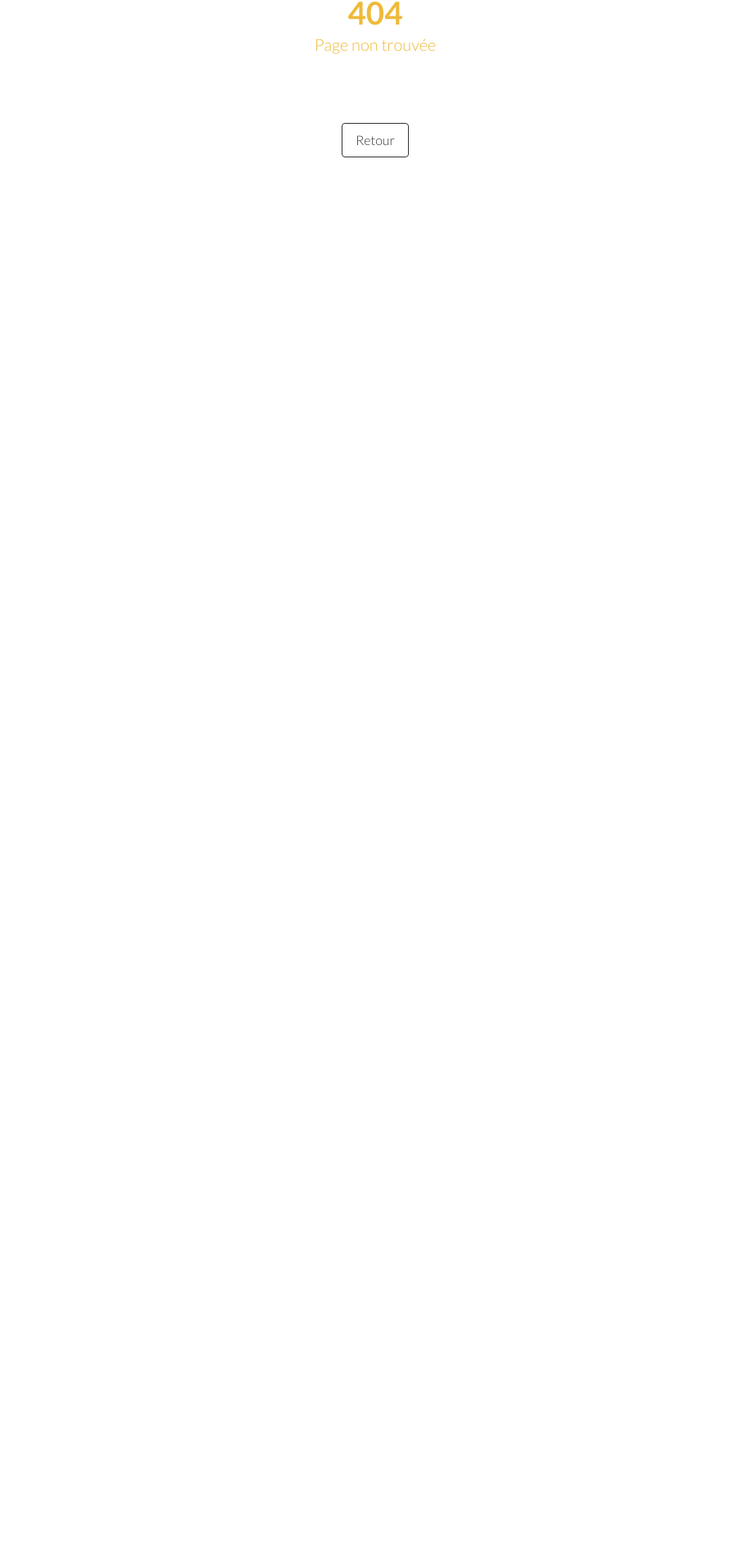
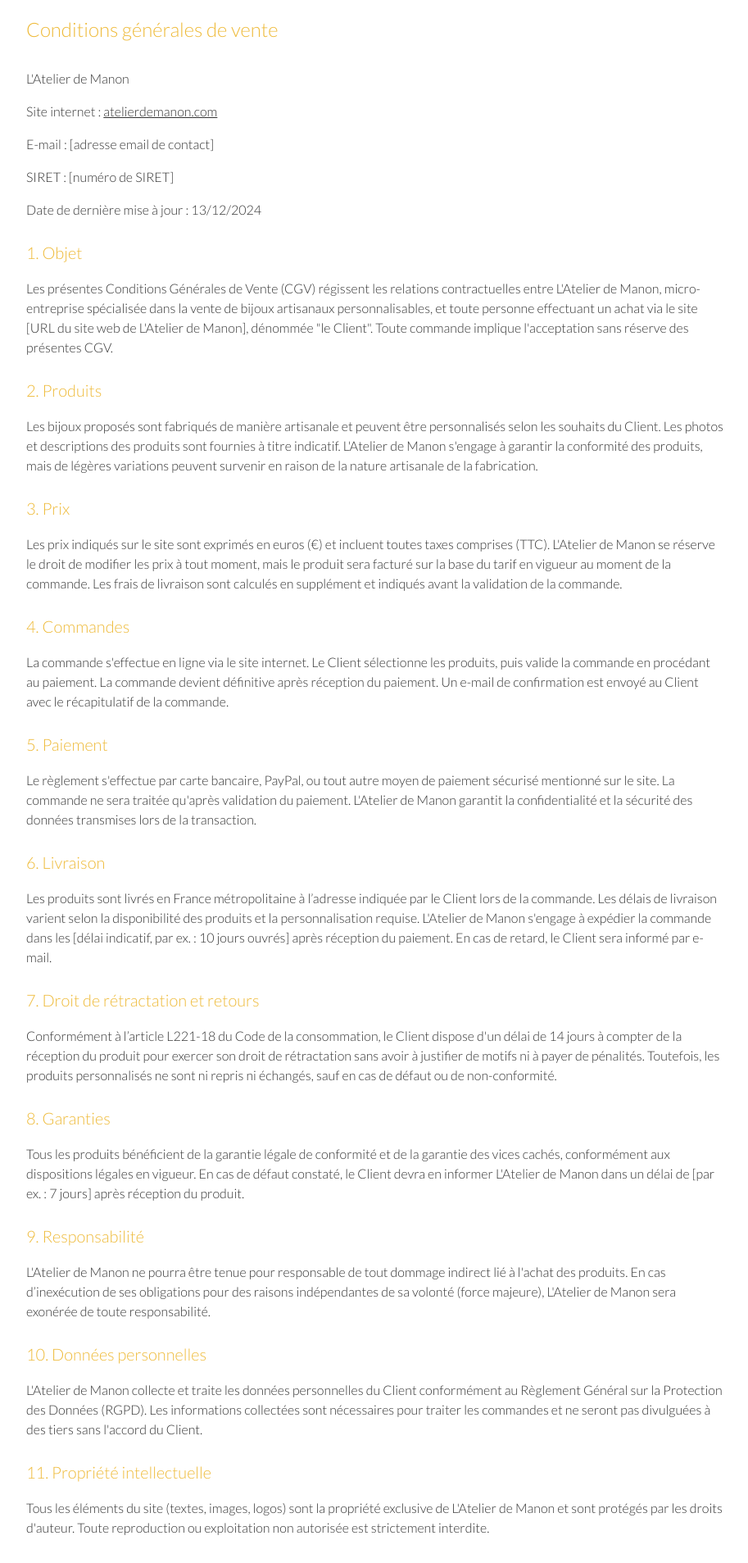
Before and after one commit to LovisCoding/atelier_manon_front, a React (Vite) app: page /cgv in a window 1280 px wide. Before the commit this address had no page. Shown: the part 231-2138 px from the top of the page at 82% size, without its empty margins (182-1095 px from the left). Before the commit the page ends 800 px from the top, so only its background shows below. Built offline with nearby package versions, Linux system fonts and the light colour scheme.

Commit message:
Add CGV page and update routing; refactor Footer component

```diff
--- a/routes/AppRoutes.jsx
+++ b/routes/AppRoutes.jsx
@@ -12,6 +12,7 @@ import FAQ from '../src/pages/faq/Faq';
 import About from '../src/pages/About';
 import Home from '../src/pages/home/Home';
 import NotFound from '../src/pages/NotFound';
+import CGV from '../src/pages/CGV/CGV.jsx';
 
 const AppRoutes = () => {
 	return (
@@ -25,6 +26,7 @@ const AppRoutes = () => {
 			<Route path="/faq" element={<FAQ />} />
 			<Route path="/about" element={<About />} />
 			<Route path="home" element={<Home />} />
+			<Route path="/cgv" element={<CGV />} />
 
 			{/** Le laisser en dernier */}
 			<Route path="*" element={<NotFound />} />
--- a/src/components/Footer.jsx
+++ b/src/components/Footer.jsx
@@ -1,9 +1,9 @@
 import React from "react";
 import { Box, Typography, Link, Grid2, Stack } from "@mui/material";
-
+import ImgMui from './ImgMui';
 const InstagramPNG = '../src/assets/img/instagram.webp';
 
-import ImgMui from './ImgMui';
+
 
 function Footer() {
 
@@ -15,7 +15,7 @@ function Footer() {
     return (
         <Stack
             container
-            width="100vw"
+            width="100%"
             columns={{ xs: 3, sm: 8, md: 12 }}
             sx={{ padding: "1rem", margin: 0, fontSize: '12px' }}
             bgcolor="#F8F8F8"
--- /dev/null
+++ b/src/pages/CGV/CGV.jsx
@@ -0,0 +1,37 @@
+import { Container, Stack, Typography } from "@mui/material";
+import Navbar from "../../components/Navbar/Navbar";
+import Link from "../../components/Link";
+import Paragraphes from "./Paragraphes";
+import Footer from "../../components/Footer";
+
+export default function CGV() {
+	return (
+		<>
+		<Navbar/>
+		<Container maxWidth={'md'} sx={{py:4}}>
+			<Typography variant={'h1'} textAlign={'center'} sx={{fontSize : '4rem'}}>CGV</Typography>
+			<Stack mt={10}>
+				<Typography variant={'h5'}>Conditions générales de vente</Typography>
+				<Typography variant={'body1'} mt={4}>
+					L'Atelier de Manon
+				</Typography>
+				<Typography variant={'body1'} mt={2}>
+				Site internet : <Link href="atelierdemanon.com" sx={{textDecoration: 'underline'}} >atelierdemanon.com</Link>
+				</Typography><Typography variant={'body1'} mt={2}>
+				E-mail : [adresse email de contact]
+				</Typography>
+				<Typography variant={'body1'} mt={2}>
+				SIRET : [numéro de SIRET]
+				</Typography>
+				<Typography variant={'body1'} mt={2}>
+				Date de dernière mise à jour : 13/12/2024
+				</Typography>
+			</Stack>
+			<Paragraphes/>
+
+		</Container>
+		<Footer/>
+
+		</>
+	)
+}
--- /dev/null
+++ b/src/pages/CGV/CGVBody.json
@@ -0,0 +1,50 @@
+[
+	{
+	  "title": "Objet",
+	  "content": "Les présentes Conditions Générales de Vente (CGV) régissent les relations contractuelles entre L'Atelier de Manon, micro-entreprise spécialisée dans la vente de bijoux artisanaux personnalisables, et toute personne effectuant un achat via le site [URL du site web de L'Atelier de Manon], dénommée \"le Client\". Toute commande implique l'acceptation sans réserve des présentes CGV."
+	},
+	{
+	  "title": "Produits",
+	  "content": "Les bijoux proposés sont fabriqués de manière artisanale et peuvent être personnalisés selon les souhaits du Client. Les photos et descriptions des produits sont fournies à titre indicatif. L'Atelier de Manon s'engage à garantir la conformité des produits, mais de légères variations peuvent survenir en raison de la nature artisanale de la fabrication."
+	},
+	{
+	  "title": "Prix",
+	  "content": "Les prix indiqués sur le site sont exprimés en euros (€) et incluent toutes taxes comprises (TTC). L'Atelier de Manon se réserve le droit de modifier les prix à tout moment, mais le produit sera facturé sur la base du tarif en vigueur au moment de la commande. Les frais de livraison sont calculés en supplément et indiqués avant la validation de la commande."
+	},
+	{
+	  "title": "Commandes",
+	  "content": "La commande s'effectue en ligne via le site internet. Le Client sélectionne les produits, puis valide la commande en procédant au paiement. La commande devient définitive après réception du paiement. Un e-mail de confirmation est envoyé au Client avec le récapitulatif de la commande."
+	},
+	{
+	  "title": "Paiement",
+	  "content": "Le règlement s'effectue par carte bancaire, PayPal, ou tout autre moyen de paiement sécurisé mentionné sur le site. La commande ne sera traitée qu'après validation du paiement. L'Atelier de Manon garantit la confidentialité et la sécurité des données transmises lors de la transaction."
+	},
+	{
+	  "title": "Livraison",
+	  "content": "Les produits sont livrés en France métropolitaine à l’adresse indiquée par le Client lors de la commande. Les délais de livraison varient selon la disponibilité des produits et la personnalisation requise. L'Atelier de Manon s'engage à expédier la commande dans les [délai indicatif, par ex. : 10 jours ouvrés] après réception du paiement. En cas de retard, le Client sera informé par e-mail."
+	},
+	{
+	  "title": "Droit de rétractation et retours",
+	  "content": "Conformément à l’article L221-18 du Code de la consommation, le Client dispose d'un délai de 14 jours à compter de la réception du produit pour exercer son droit de rétractation sans avoir à justifier de motifs ni à payer de pénalités. Toutefois, les produits personnalisés ne sont ni repris ni échangés, sauf en cas de défaut ou de non-conformité."
+	},
+	{
+	  "title": "Garanties",
+	  "content": "Tous les produits bénéficient de la garantie légale de conformité et de la garantie des vices cachés, conformément aux dispositions légales en vigueur. En cas de défaut constaté, le Client devra en informer L'Atelier de Manon dans un délai de [par ex. : 7 jours] après réception du produit."
+	},
+	{
+	  "title": "Responsabilité",
+	  "content": "L'Atelier de Manon ne pourra être tenue pour responsable de tout dommage indirect lié à l'achat des produits. En cas d’inexécution de ses obligations pour des raisons indépendantes de sa volonté (force majeure), L'Atelier de Manon sera exonérée de toute responsabilité."
+	},
+	{
+	  "title": "Données personnelles",
+	  "content": "L'Atelier de Manon collecte et traite les données personnelles du Client conformément au Règlement Général sur la Protection des Données (RGPD). Les informations collectées sont nécessaires pour traiter les commandes et ne seront pas divulguées à des tiers sans l'accord du Client."
+	},
+	{
+	  "title": "Propriété intellectuelle",
+	  "content": "Tous les éléments du site (textes, images, logos) sont la propriété exclusive de L'Atelier de Manon et sont protégés par les droits d'auteur. Toute reproduction ou exploitation non autorisée est strictement interdite."
+	},
+	{
+	  "title": "Droit applicable et litiges",
+	  "content": "Les présentes CGV sont soumises au droit français. En cas de litige, le Client est invité à contacter L'Atelier de Manon pour rechercher une solution amiable. Si aucune solution n'est trouvée, le litige sera porté devant les tribunaux compétents."
+	}
+  ]
--- /dev/null
+++ b/src/pages/CGV/Paragraphes.jsx
@@ -0,0 +1,18 @@
+import { Stack, Typography } from '@mui/material';
+import CGVBody from './CGVBody.json';
+export default function Paragraphes() {
+
+	return (
+		<>
+			{CGVBody.map((paragraphe, index) => (
+				<Stack key={index} mt={3}>
+					<Typography variant={'h6'}>{(index+1) + '. ' +paragraphe.title}</Typography>
+					<Typography variant={'body1'} mt={2}>
+						{paragraphe.content}
+					</Typography>
+				</Stack>
+			))}
+		</>
+
+	)
+}
```
